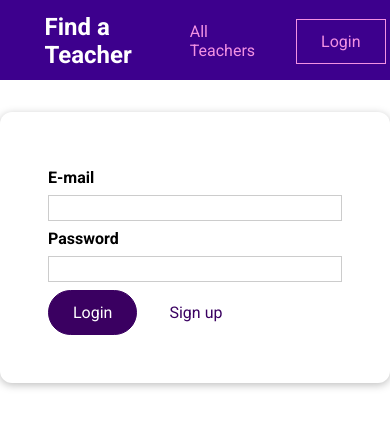
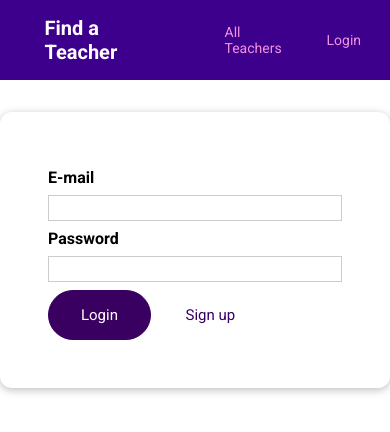
Before and after one commit to kgerc/find_a_course, a Vue app in the folder find-a-course/: page /auth in a window 390 px wide. Shown: the top 432 px of the page. Built offline with nearby package versions, Linux system fonts and the light colour scheme.

Commit message:
added mobile view styling

```diff
--- a/find-a-course/src/components/coaches/CoachItem.vue
+++ b/find-a-course/src/components/coaches/CoachItem.vue
@@ -6,8 +6,8 @@
             <BaseBadge v-for="area in areas" :key="area" :type="area" :title="area"></BaseBadge>
         </div>
         <div class="actions">
-            <BaseButton mode="outline" link :to="coachContactLink">Contact</BaseButton>
-            <BaseButton link :to="coachDetailsLink">View Details</BaseButton>
+            <BaseButton mode="outline" link :to="coachContactLink" id="contactButton">Contact</BaseButton>
+            <BaseButton link :to="coachDetailsLink" id="detailsButton">View Details</BaseButton>
         </div>
     </li>
 </template>
@@ -54,4 +54,13 @@ div {
   display: flex;
   justify-content: flex-end;
 }
+
+@media screen and (max-width: 500px){
+#detailsButton {
+line-height: 14px;
+}
+#contactButton {
+line-height: 20px;
+}
+}
 </style>
--- a/find-a-course/src/components/layout/Header.vue
+++ b/find-a-course/src/components/layout/Header.vue
@@ -11,11 +11,11 @@
         <li v-if="isLoggedIn">
           <router-link to="/requests">Requests</router-link>
         </li>
-        <li v-else>
+        <li v-else id="login">
           <router-link to="/auth">Login</router-link>
         </li>
         <li v-if="isLoggedIn">
-          <BaseButton @click="logout">Logout</BaseButton>
+          <BaseButton @click="logout" id="logoutButton">Logout</BaseButton>
         </li>
       </ul>
     </nav>
@@ -97,4 +97,29 @@ header ul {
 li {
   margin: 0 0.5rem;
 }
+
+@media screen and (max-width: 500px){
+  h1 {
+    width:10px;
+    font-size: 20px;
+  }
+  li {
+    width:8px;
+    margin-right:60px;
+    font-size: 14px;
+  }
+  #login {
+    margin-left: 35px;
+    height:200%;
+  }
+  #logoutButton {
+    font-size: 15px;
+    background: #3d008d;
+  }
+  a:active,
+  a:hover,
+  a.router-link-active {
+  border: none;
+  }
+}
 </style>
--- a/find-a-course/src/components/ui/BaseBadge.vue
+++ b/find-a-course/src/components/ui/BaseBadge.vue
@@ -39,4 +39,36 @@
   background-color: #8d006e;
   color: white;
 }
+
+
+@media screen and (max-width: 500px){
+.badge {
+  background-color: #ccc;
+  color: #252525;
+  border-radius: 30px;
+  padding: 0.5rem 1.5rem;
+  display: inline-block;
+  margin-right: 0.5rem;
+  width:30%;
+  height:20%;
+  font-size: 10px;
+  text-align: center;
+}
+
+.frontend {
+  background-color: #3d008d;
+  color: white;
+}
+
+.backend {
+  background-color: #71008d;
+  color: white;
+}
+
+.career {
+  background-color: #8d006e;
+  color: white;
+}
+}
+
 </style>
--- a/find-a-course/src/components/ui/BaseButton.vue
+++ b/find-a-course/src/components/ui/BaseButton.vue
@@ -69,4 +69,50 @@ button:active {
 .outline:active {
   background-color: #edd2ff;
 }
+
+@media screen and (max-width: 500px){
+a, button {
+  text-decoration: none;
+  padding: 0.75rem 1.5rem;
+  font: inherit;
+  background-color: #3a0061;
+  border: 1px solid #3a0061;
+  color: white;
+  cursor: pointer;
+  border-radius: 30px;
+  margin-right: 0.5rem;
+  display: inline-block;
+  width:35%;
+  height: 50px;
+  font-size: 15px;
+  text-align: center;
+}
+
+a:hover,
+a:active,
+button:hover,
+button:active {
+  background-color: #270041;
+  border-color: #270041;
+}
+
+.flat {
+  background-color: transparent;
+  color: #3a0061;
+  border: none;
+}
+
+.outline {
+  background-color: transparent;
+  border-color: #270041;
+  color: #270041;
+}
+
+.flat:hover,
+.flat:active,
+.outline:hover,
+.outline:active {
+  background-color: #edd2ff;
+}
+}
 </style>
--- a/find-a-course/src/pages/coaches/CoachDetail.vue
+++ b/find-a-course/src/pages/coaches/CoachDetail.vue
@@ -6,11 +6,11 @@
             <h3>${{ rate }}/hour</h3>
         </BaseCard>
     </section>
-    <section>
+    <section id="section2">
         <BaseCard>
             <header>
                 <h2>Interested? Reach out now!</h2>
-                <BaseButton link :to="contactLink">Contact</BaseButton>
+                <BaseButton link :to="contactLink" id="contactBtn">Contact</BaseButton>
             </header>
             <router-view></router-view>
         </BaseCard>
@@ -54,3 +54,13 @@ export default {
     },
 }
 </script>
+
+<style scoped>
+
+
+@media screen and (max-width: 500px){
+#contactBtn{
+    display: none;
+}
+}
+</style>
--- a/find-a-course/src/pages/coaches/CoachesList.vue
+++ b/find-a-course/src/pages/coaches/CoachesList.vue
@@ -10,8 +10,8 @@
         <BaseCard>
             <div class="controls">
                 <BaseButton mode="outline" @click="loadCoaches(true)">Refresh</BaseButton>
-                <BaseButton link to="/auth?redirect=register" v-if="!isLoggedIn">Login to Register as Teacher</BaseButton>
-                <BaseButton v-if="isLoggedIn && !isCoach && !isLoading" link to="/register">Register as Teacher</BaseButton>
+                <BaseButton link to="/auth?redirect=register" v-if="!isLoggedIn" id="login1">Login to Register as Teacher</BaseButton>
+                <BaseButton v-if="isLoggedIn && !isCoach && !isLoading" link to="/register" id="login2">Register as Teacher</BaseButton>
             </div>
             <div v-if="isLoading">
                 <BaseSpinner> </BaseSpinner>
@@ -113,4 +113,20 @@ ul {
   display: flex;
   justify-content: space-between;
 }
+
+@media screen and (max-width: 500px){
+#login1{
+  text-indent: -9999px;
+  line-height: 0;
+}
+#login1::after {
+text-indent: 0;
+line-height: 14px;
+ display: block;
+content:'Login to register'
+}
+#login2 {
+line-height: 20px;
+}
+}
 </style>
--- a/find-a-course/src/pages/requests/ContactCoach.vue
+++ b/find-a-course/src/pages/requests/ContactCoach.vue
@@ -10,7 +10,7 @@
         </div>
         <p class="errors" v-if="!formIsValid">Please enter a valid email and non-empty message</p>
         <div class="actions">
-            <BaseButton>Send Message</BaseButton>
+            <BaseButton id="send">Send Message</BaseButton>
         </div>
     </form>
 </template>
@@ -84,4 +84,11 @@ textarea:focus {
 .actions {
   text-align: center;
 }
+
+@media screen and (max-width: 500px){
+#send{
+  line-height: 14px;
+  text-align:center;
+}
+}
 </style>
```
